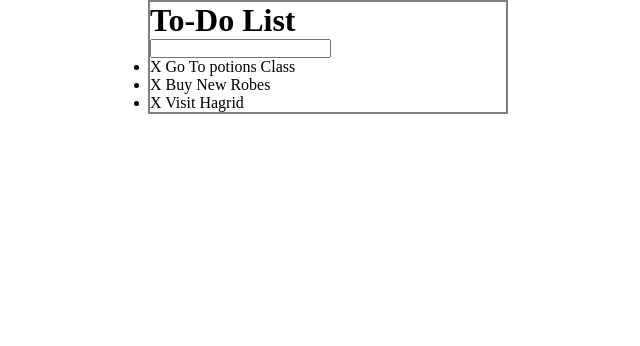
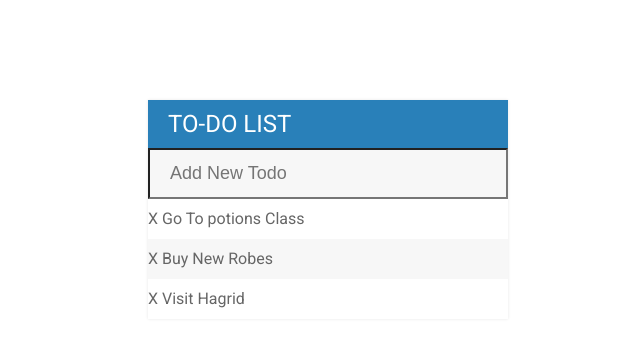
Before and after one commit to MichaelGreco7/jQuery-Todo-List, a plain HTML site: page index.html in a window 1280 px wide. Shown: the whole page, without its empty margins (312-952 px from the left). Drawn offline with Linux system fonts and the light colour scheme.

Commit message:
todo css pt.1

```diff
--- a/assets/css/style.css
+++ b/assets/css/style.css
@@ -5,12 +5,59 @@
 }
 
 #container {
-  border: 2px solid gray;
+  box-shadow: 0 0 3px rgba(0, 0, 0, 0.1);
   width: 360px;
-  margin: 0 auto;
+  margin: 100px auto;
+  background: #f7f7f7;
 }
 
 .completed {
   color: gray;
   text-decoration: line-through;
 }
+
+h1 {
+  background: #2980b9;
+  color: white;
+  margin: 0;
+  padding: 10px 20px;
+  text-transform: uppercase;
+  font-size: 24px;
+  font-weight: normal;
+}
+
+ul {
+  list-style: none;
+  margin: 0;
+  padding: 0;
+}
+
+body {
+  font-family: "Roboto";
+}
+
+li {
+  background: white;
+  height: 40px;
+  line-height: 40px;
+  color: #666;
+}
+
+li:nth-child(2n) {
+  background: #f7f7f7;
+}
+
+input {
+  font-size: 18px;
+  background-color: #f7f7f7;
+  width: 100%;
+  padding: 13px 13px 13px 20px;
+
+  color: #2980b9;
+}
+
+input:focus {
+  background: white;
+  border: 3px solid #2980b9;
+  outline: none;
+}
--- a/index.html
+++ b/index.html
@@ -5,15 +5,21 @@
     <meta name="viewport" content="width=device-width, initial-scale=1.0" />
     <title>jQuery Todo List</title>
     <link rel="stylesheet" href="./assets/css/style.css" />
+    <!-- jQuery -->
     <script
       type="text/javascript"
       src="assets/js/lib/jquery-3.4.1.min.js"
     ></script>
+    <!-- Google Fonts -->
+    <link
+      href="https://fonts.googleapis.com/css?family=Roboto&display=swap"
+      rel="stylesheet"
+    />
   </head>
   <body>
     <div id="container">
       <h1>To-Do List</h1>
-      <input type="text" />
+      <input type="text" placeholder="Add New Todo" />
       <ul>
         <li><span>X</span> Go To potions Class</li>
         <li><span>X</span> Buy New Robes</li>
```
